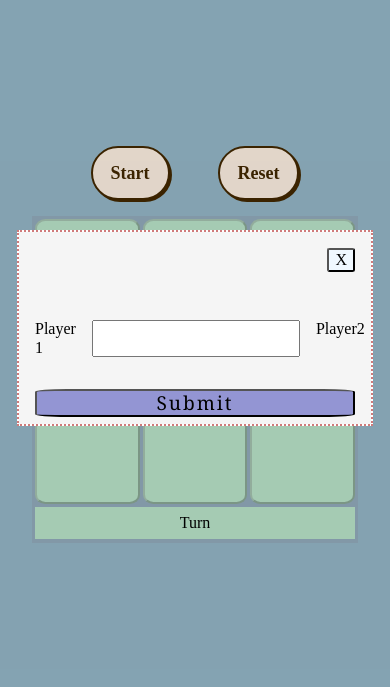
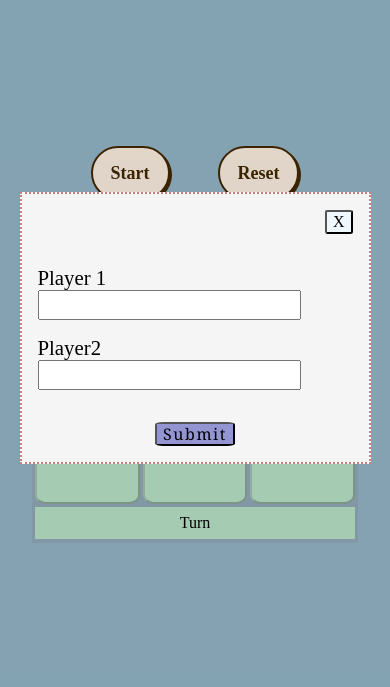
Before and after one commit to Shriyashzzz/tic-tac-toe, a website: page index.html in a window 390 px wide. Both pictures are taken after a click on the button "Start". Shown: the part 94-781 px from the top of the page. Drawn offline with Linux system fonts and the light colour scheme.

Commit message:
make dialog responsive

```diff
--- a/index.html
+++ b/index.html
@@ -30,10 +30,15 @@
             <div class ="dialogWrapper">
                 <button commandfor= "userNameDialog" command="close" class = "closeDialog-btn">X</button>
                 <form action="" method="post" class = "userNameForm" >
-                    <label for="player1Name">Player 1</label>
-                    <input type="text", id="player1Name" name="Player1" required>
-                    <label for="player2Name">Player2</label>
-                    <input type="text", id="player2Name"  name="Player2" required>
+                    <div>
+                        <label for="player1Name">Player 1</label>
+                        <input type="text", id="player1Name" name="Player1" required>
+                    </div>
+                    <div>
+                        <label for="player2Name">Player2</label>
+                        <input type="text", id="player2Name"  name="Player2" required>
+                    </div>
+
                 </form>
                 <button type = "submit" class ="submit-form-btn"> Submit</button>
             </div>
--- a/style.css
+++ b/style.css
@@ -523,38 +523,43 @@ h2{
 }
 
 
-#userNameDialog{
-  border:2px dotted rgb(208, 123, 123) ;
-  padding: 0px;
+#userNameDialog {
+    border: 2px dotted rgb(208, 123, 123);
+    padding: 0px;
+    max-width: 90vw;
+    box-sizing: border-box;
 }
 .dialogWrapper{
   font-size: 1rem;
   padding:1rem;
   display: flex;
-  height: 10rem;
+  height: auto;
+  width: auto;
   font-size: medium;
   background-color:whitesmoke;
   flex-direction: column;
   gap:2rem;
+  overflow-x: auto;
 
   button{
     border-radius: 10%;
     background-color:aliceblue;
   }
-  .closeDialog-btn{
-   align-self:  flex-end;
-    height: fit-content;
-    width: fit-content;
-    margin-bottom: 1rem;
 
-  }
 
+  label{
+      display: block;
+    }
   .userNameForm{
+    display: flex;
+    flex-wrap: wrap;    /* inputs wrap to next line on small screens */
+    gap: 1rem;
+    font-size: 1.3rem;
 
-    display:flex;
-    gap:1rem;
-    font-size: medium;
 
+    label{
+      display: block;
+    }
 
     input:hover, input[type="radio"]:hover, input[type="radio"]:focus {
       accent-color: #a76851;
@@ -565,14 +570,22 @@ h2{
         border-color: rgb(221, 31, 31);
     }
 
-  }
+}
+
+.closeDialog-btn{
+    width: fit-content;
+    height: auto;
+    align-self: flex-end;
+}
 
   .submit-form-btn{
       font-family:Georgia, 'Times New Roman', Times, serif;
-      text-shadow: 10px grey;
+      text-shadow: 1rem grey;
       letter-spacing: 0.1em;
-      font-size: larger;
       background-color: #9395D3;
+      width: fit-content;
+      height: fit-content;
+      align-self: center;
 
   }
 }
```
